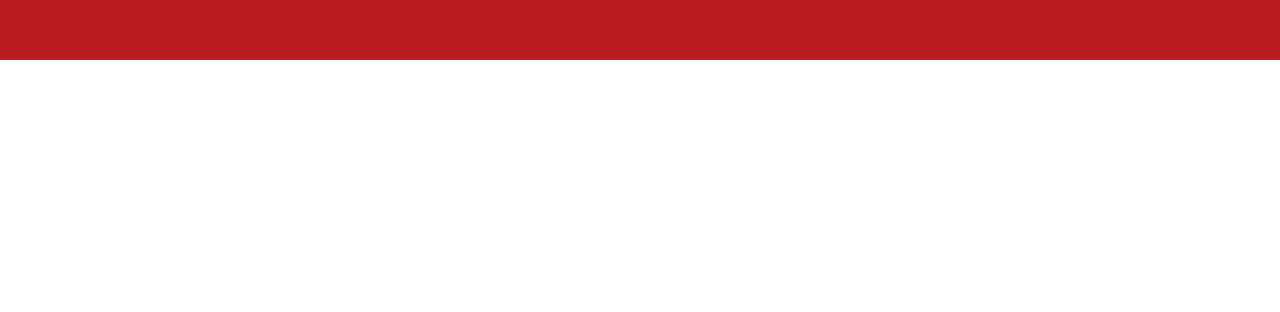
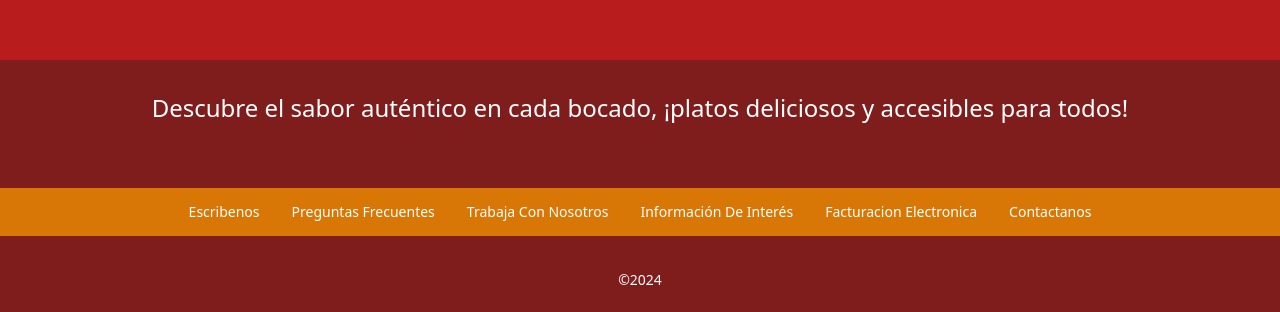
Before and after one commit to Androsmurcia/MenuRestaurante, a React (Vite) app in the folder frontend/: page / in a window 1280 px wide. Shown: the part 740-1052 px from the top of the page. Before the commit the page ends 800 px from the top, so only its background shows below. Built offline with nearby package versions, Linux system fonts and the light colour scheme.

Commit message:
agregar footer

```diff
--- a/frontend/index.html
+++ b/frontend/index.html
@@ -13,6 +13,8 @@
   <div id="root"></div>
 
   <script type="module" src="/src/main.jsx"></script>
+
+
 </body>
 
 </html>
--- a/frontend/src/App.jsx
+++ b/frontend/src/App.jsx
@@ -5,6 +5,7 @@ import { useEffect, useState } from "react";
 import Title from "./components/Title";
 import ShoppingCart from "./components/ShoppingCart";
 import ConfirmationMessage from "./components/ConfirmationMessage";
+import Footer from "./components/Footer";
 
 function App() {
   const [items, setItems] = useState([]);
@@ -134,6 +135,9 @@ function App() {
         show={showConfirmation}
         onClose={handleCloseConfirmation}
       />
+      <footer>
+        <Footer />
+      </footer>
     </main>
   );
 }
--- /dev/null
+++ b/frontend/src/components/Footer.jsx
@@ -0,0 +1,41 @@
+function Footer() {
+  return (
+    <>
+      <div className="flex flex-col items-center text-white bg-pink">
+        <section className="my-8 w-full text-2xl flex justify-center ">
+          <div className="first-letter:uppercase">
+            descubre el sabor auténtico en cada bocado, ¡platos deliciosos y
+            accesibles para todos!
+          </div>
+        </section>
+        <nav className="m-8 w-full capitalize bg-[#d97706]  text-white">
+          <ul className="flex flex-row justify-center my-3">
+            <li className="mx-4  flex items-center">
+              {" "}
+              <a href="#">escribenos</a>{" "}
+            </li>
+            <li className="mx-4  flex items-center">
+              <a href="#"></a>preguntas frecuentes
+            </li>
+            <li className="mx-4  flex items-center">
+              <a href="#">trabaja con nosotros</a>
+            </li>
+            <li className="mx-4  flex items-center">
+              <a href="#">información de interés</a>
+            </li>
+            <li className="mx-4  flex items-center">
+              <a href="#">facturacion electronica</a>
+            </li>
+            <li className="mx-4  flex items-center">
+              <a href="#">contactanos</a>
+            </li>
+          </ul>
+        </nav>
+        <div className="mb-5 px-2 w-full flex justify-center">
+          <div>©2024 </div>
+        </div>
+      </div>
+    </>
+  );
+}
+export default Footer;
--- a/frontend/tailwind.config.js
+++ b/frontend/tailwind.config.js
@@ -6,7 +6,7 @@ export default {
       colors: {
         // Colores personalizados
         // 'red': '#CC3300', // Descomenta si necesitas este color
-        pink: "#4D1300",
+        pink: "rgb(127 29 29)",
         orange: "#ECB39F",
       },
       margin: {
```
